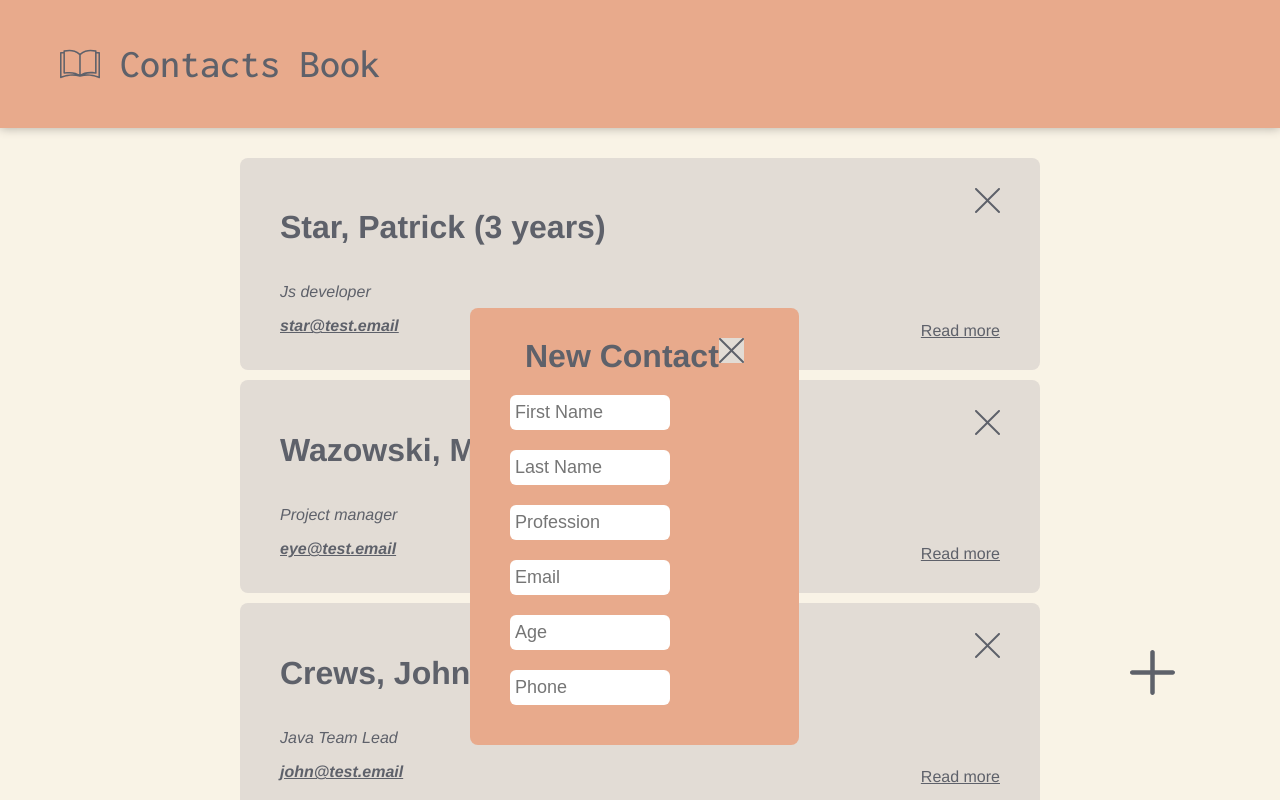
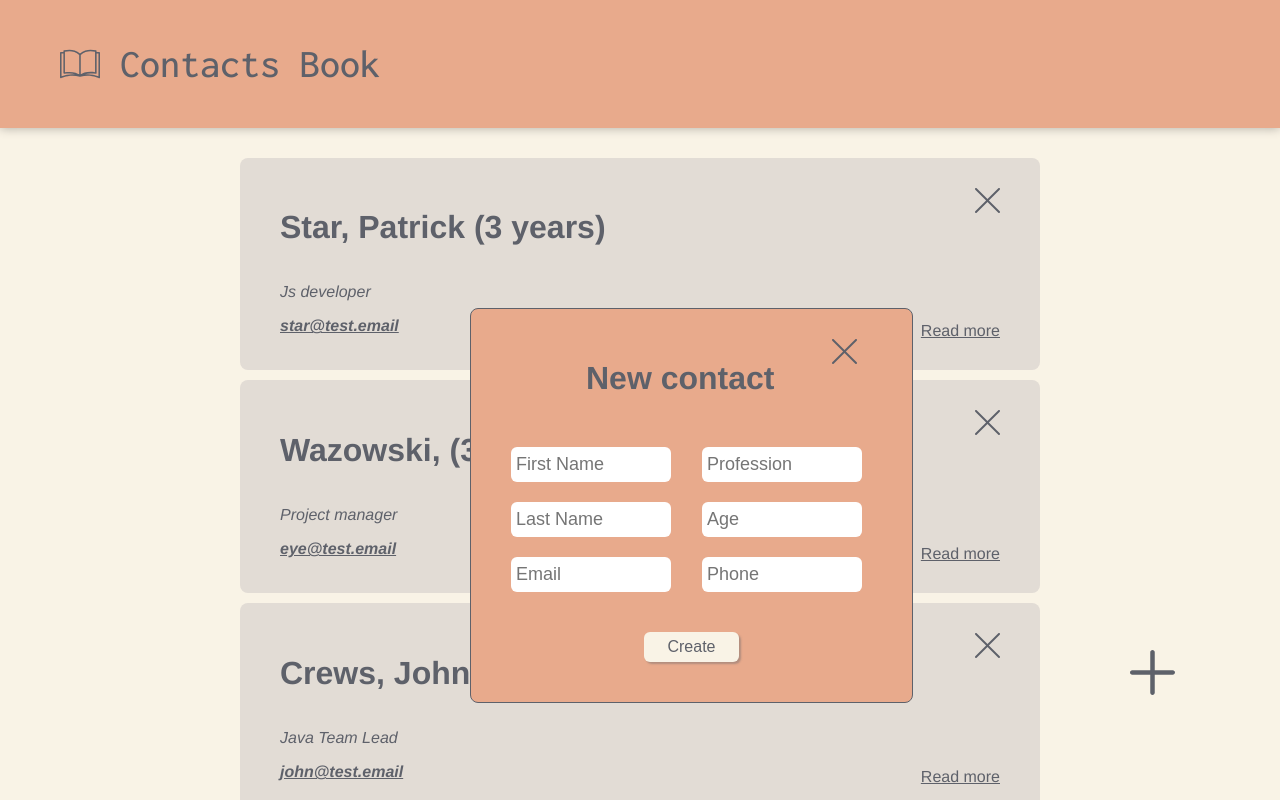
Before and after one commit to Vencetto/Contacts_vue, a Vue app: page / in a window 1280 px wide. Both pictures are taken after a click on the element 1152 px from the left and 672 px from the top of the page. Shown: the top 800 px of the page. Built offline with nearby package versions, Linux system fonts and the light colour scheme.

Commit message:
new contact adding mech is done

```diff
--- a/src/components/ContactList.vue
+++ b/src/components/ContactList.vue
@@ -1,60 +1,59 @@
 <template>
-    <div class='contact__list'>
-        <new-contact-input v-if='showInput'></new-contact-input>
-        <add-button v-on:click.native="addContact"></add-button>
-        <contact-short v-for="con of contactArr" v-bind:key="con.id"
-            v-bind:lName="con.lName" v-bind:fName="con.fName" v-bind:email="con.email" v-bind:profession="con.profession" v-bind:age="con.age">
-        </contact-short>
+  <div class="contact__list">
+    <new-contact-input
+      v-if="showInput"
+      v-on:submit-user-create="addContact"
+      v-on:close-input="showInput = !showInput"
+    ></new-contact-input>
+    <add-button v-on:click.native="showInput = !showInput"></add-button>
+    <contact-short
+      v-for="con of contactArr"
+      v-bind:key="con.id"
+      v-bind:lName="con.lName"
+      v-bind:fName="con.fName"
+      v-bind:email="con.email"
+      v-bind:profession="con.profession"
+      v-bind:age="con.age"
+    ></contact-short>
   </div>
 </template>
 
 <script>
-import AddButton from '@/components/AddButton';
-import ContactShort from '@/components/ContactShort';
-import NewContactInput from '@/components/NewContactInput';
+import AddButton from "@/components/AddButton";
+import ContactShort from "@/components/ContactShort";
+import NewContactInput from "@/components/NewContactInput";
 
 export default {
-    name: 'ContactList',
+  name: "ContactList",
   props: {
-        contactArr:{}
+    contactArr: {},
   },
-    data: function() {
+  data: function () {
     return {
-            showInput: false
+      showInput: false,
     };
   },
   components: {
-        'contact-short': ContactShort,
-        'add-button': AddButton,
-        'new-contact-input': NewContactInput
+    "contact-short": ContactShort,
+    "add-button": AddButton,
+    "new-contact-input": NewContactInput,
   },
   methods: {
-        addContact: function() {
-            this.showInput = !this.showInput;
-            // save input data to arr
-            // return this.contactArr.push(
-            //     {
-            //         id: String(this.contactArr.length),
-            //         fName:"Test",
-            //         lName:"2",
-            //         phoneNumber:"+09",
-            //         profession:"Pjer",
-            //         email:"e@test.email",
-            //         age:"-7"
-            //     });
-
-        }
-    }
-}
-
+      // it needs to change id in this place so they won't duplicate or etc.
+    addContact: function (newContactObj) {
+        newContactObj.id = this.contactArr.length;
+      return this.contactArr.push(newContactObj);
+    },
+  },
+};
 </script>
 
 <style scoped>
-.contact__list{
+.contact__list {
   width: 800px;
   margin: auto;
 }
-.img__add-wrapper{
+.img__add-wrapper {
   position: fixed;
   width: 55px;
   height: 55px;
@@ -65,7 +64,7 @@ export default {
   cursor: pointer;
   border-radius: 50%;
 }
-.img__add-wrapper:hover{
+.img__add-wrapper:hover {
   box-shadow: 3px 3px 3px rgba(232, 170, 140, 0.4);
 }
 </style>
--- a/src/components/ContactShort.vue
+++ b/src/components/ContactShort.vue
@@ -2,7 +2,8 @@
   <div>
     <div class="contact__short">
         <div class="header__wrapper">
-            <h1>{{lName + ", " + fName + " (" + age + " years)"}}</h1>
+            <h1 v-if="age">{{lName + ", " + fName + " (" + age + " years)"}}</h1>
+            <h1 v-else>{{lName + ", " + fName}}</h1>
             <button class="close__button"></button>
         </div>
       <p class="p__profession">{{profession}}</p>
--- a/src/components/NewContactInput.vue
+++ b/src/components/NewContactInput.vue
@@ -1,39 +1,97 @@
 <template>
   <div class="input__container">
     <div class="top__wrapper">
-        <h1>New Contact</h1>
-        <button class="close__button"></button>
+      <h1>{{ title }}</h1>
+      <button class="close__button" v-on:click="$emit('close-input')"></button>
     </div>
-     <input class="input__item" placeholder="First Name">
-     <input class="input__item" placeholder="Last Name">
-     <input class="input__item" placeholder="Profession">
-     <input class="input__item" placeholder="Email">
-     <input class="input__item" placeholder="Age">
-     <input class="input__item" placeholder="Phone">
+
+    <div class="input__blocks">
+      <div class="block__one">
+        <input
+          class="input__item"
+          name="fName"
+          v-on:input="changeNewUserData"
+          placeholder="First Name"
+        />
+        <input
+          class="input__item"
+          name="lName"
+          v-on:input="changeNewUserData"
+          placeholder="Last Name"
+        />
+        <input class="input__item" name="email" v-on:input="changeNewUserData" placeholder="Email" />
+      </div>
+
+      <div class="block__two">
+        <input
+          class="input__item"
+          name="profession"
+          v-on:input="changeNewUserData"
+          placeholder="Profession"
+        />
+        <input class="input__item" name="age" v-on:input="changeNewUserData" placeholder="Age" />
+        <input class="input__item" name="phone" v-on:input="changeNewUserData" placeholder="Phone" />
+      </div>
+    </div>
+    <div class="submit__button-wrapper">
+      <button
+        class="submit__button"
+        v-on:click="$emit('submit-user-create', newUserData)"
+      >{{ button_text }}</button>
+    </div>
   </div>
 </template>
 
 <script>
 export default {
-    name:'NewContactInput'
-}
+  name: "NewContactInput",
+  data: function () {
+    return {
+      title: "New contact",
+      button_text: "Create",
+      newUserData: {
+            fName:"",
+            lName:"",
+            phoneNumber:"",
+            profession:"",
+            email:"",
+            age:""
+        },
+    };
+  },
+  methods: {
+    changeNewUserData: function (event) {
+      return (this.newUserData = {
+        ...this.newUserData,
+        [event.target.name]: event.target.value,
+      });
+    },
+  },
+};
 </script>
 
 <style scoped>
+.top__wrapper {
+  margin: 10px 25px;
+  display: flex;
+  justify-content: space-between;
+  padding-left: 60px;
+}
 .top__wrapper h1 {
   color: #5e616a;
   text-align: center;
-  margin: 0;
+  margin-bottom: 20px;
 }
-.input__container{
+.input__container {
   position: fixed;
   background-color: #e8aa8c;
   border-radius: 8px;
   padding: 20px 30px;
   z-index: 5;
   margin: 150px 230px;
+  border: solid 1px#5e616a;
 }
-.input__item{
+.input__item {
   margin: 20px 20px 20px 10px;
   display: block;
   width: 150px;
@@ -45,21 +103,38 @@ export default {
   font-size: 18px;
   transition: ease-in 7;
 }
-.top__wrapper{
-    margin: 10px 25px;
+.input__blocks {
   display: flex;
   justify-content: space-between;
 }
-.close__button{
+.close__button {
   width: 25px;
   height: 25px;
-    background-image: url('../../public/cancel.svg');
+  background-image: url("../../public/cancel.svg");
   outline: none;
-    background-color: #e2dcd5;
+  background-color: #e8aa8c;
   border: none;
 }
-.close__button:hover{
+.close__button:hover {
   cursor: pointer;
-    box-shadow: 3px 3px 3px 3px rgba(232, 170, 140, 0.4);
+  box-shadow: 3px 3px 3px 3px rgba(94, 97, 106, 0.4);
+}
+.submit__button-wrapper {
+  margin: 20px 143px;
+}
+.submit__button {
+  width: 95px;
+  height: 30px;
+  border-radius: 6px;
+  background-color: #f9f3e6;
+  outline: none;
+  border: none;
+  font-size: 16px;
+  color: #5e616a;
+  box-shadow: 2px 2px 2px rgba(94, 97, 106, 0.4);
+}
+.submit__button:hover {
+  cursor: pointer;
+  box-shadow: 4px 4px 1px rgba(94, 97, 106, 0.4);
 }
 </style>
--- a/src/store/store.js
+++ b/src/store/store.js
@@ -9,7 +9,7 @@ const store = [{
 },
 {
     id: "1",
-    fName:"Mike",
+    fName:"",
     lName:"Wazowski",
     phoneNumber:"+0220125349",
     profession:"Project manager",
```
Lines whose indentation alone changed are shown as unchanged.
